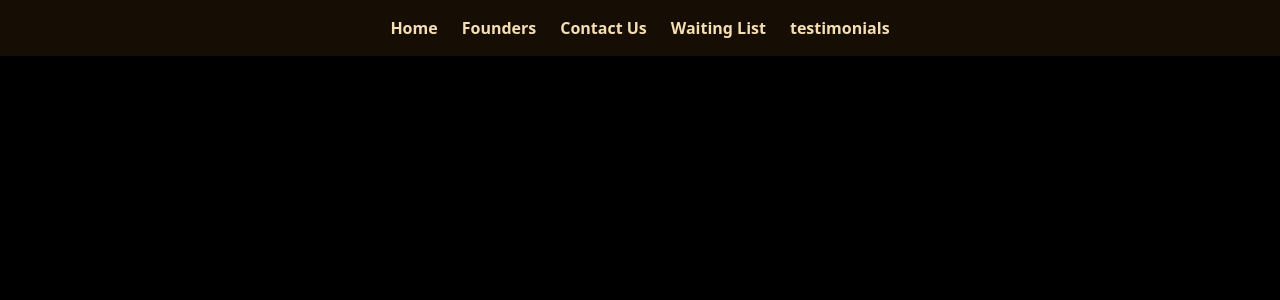
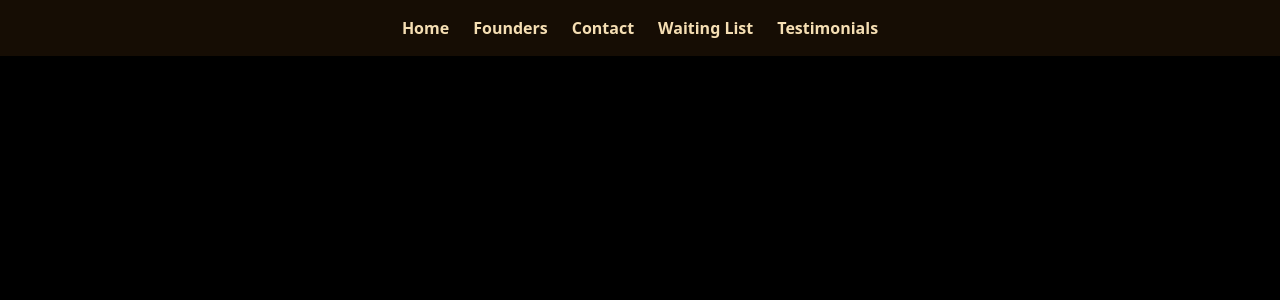
Before and after one commit to Arnob-B/wheat, a React (Vite) app in the folder frontend/: page / in a window 1280 px wide. Shown: the top 300 px of the page. Built offline with nearby package versions, Linux system fonts and the light colour scheme.

Commit message:
nav| sm alignment fixed

```diff
--- a/frontend/src/components/home/Quality.tsx
+++ b/frontend/src/components/home/Quality.tsx
@@ -3,7 +3,7 @@ export default function Quality(props: { desc: string }) {
     <div className="bg-[#9B9DA9] w-full p-[2vw] flex flex-col items-center">
       <div className="text-[5vw] font-extrabold text-black font-istok ">
         <h1>
-          Why to consume
+          Quality Assured
         </h1>
       </div>
       <div className="flex flex-col-reverse md:flex-row w-full justify-between items-center md:items-start gap-[2vw]">
--- a/frontend/src/components/navigations/Nav.tsx
+++ b/frontend/src/components/navigations/Nav.tsx
@@ -2,6 +2,7 @@ import { useEffect, useState } from "react";
 import { Outlet, useNavigate } from "react-router-dom";
 import { Drawer, DrawerTrigger } from "@/components/ui/drawer"
 import Reviews from "../testimonials/Review";
+import { Wheat } from "lucide-react"
 function But(props: { text: string, link: string }) {
   const nav = useNavigate();
   return (
@@ -14,36 +15,37 @@ function But(props: { text: string, link: string }) {
 }
 const Nav = () => {
   const [vis, setVis] = useState<Boolean>(false);
+  const navMap: Array<{ name: string, link: string }> = [
+    { name: "Home", link: "/home" },
+    { name: "Founders", link: "/founders" },
+    { name: "Contact", link: "/contact" },
+    { name: "Waiting List", link: "/waiting" },
+    { name: "Testimonials", link: "" },
+  ]
   return (
     <>
       <Drawer>
         <div className="fixed top-0 left-0 right-0 z-[10]">
-          <div className="sm:hidden fixed top-0 left-0">
+          <div className="sm:hidden fixed top-1 left-1">
             <button onClick={() => {
               setVis(prev => !prev);
             }}>
-              🌽
+              <Wheat></Wheat>
             </button>
           </div>
           {
             <div className="fixed top-0 left-0 right-0">
               <nav className=" hidden sm:flex flex-row h-auto w-full py-2 justify-center align-middle bg-[#160D04]">
-                <But text="Home" link="/home"></But>
-                <But text="Founders" link="/founders"></But>
-                <But text="Contact Us" link="/contact"></But>
-                <But text="Waiting List" link="/waiting"></But>
+                {navMap.map(e => { if (e.link != "") return (< But text={e.name} link={e.link} />); })}
                 <DrawerTrigger>
-                  <But text="testimonials" link=""></But>
+                  <But text="Testimonials" link=""></But>
                 </DrawerTrigger>
               </nav>
             </div>
           }
           {vis &&
             <nav className="flex flex-col sm:flex-row h-auto w-full py-2 pt-4 justify-center align-middle bg-[#160D04]">
-              <But text="Home" link="/home"></But>
-              <But text="Founders" link="/founders"></But>
-              <But text="Contact Us" link="/contact"></But>
-              <But text="Waiting List" link="/waiting"></But>
+              {navMap.map(e => { if (e.link != "") return (< But text={e.name} link={e.link} />); })}
               <DrawerTrigger className="flex justify-start">
                 <But text="Testimonials" link=""></But>
               </DrawerTrigger>
```
